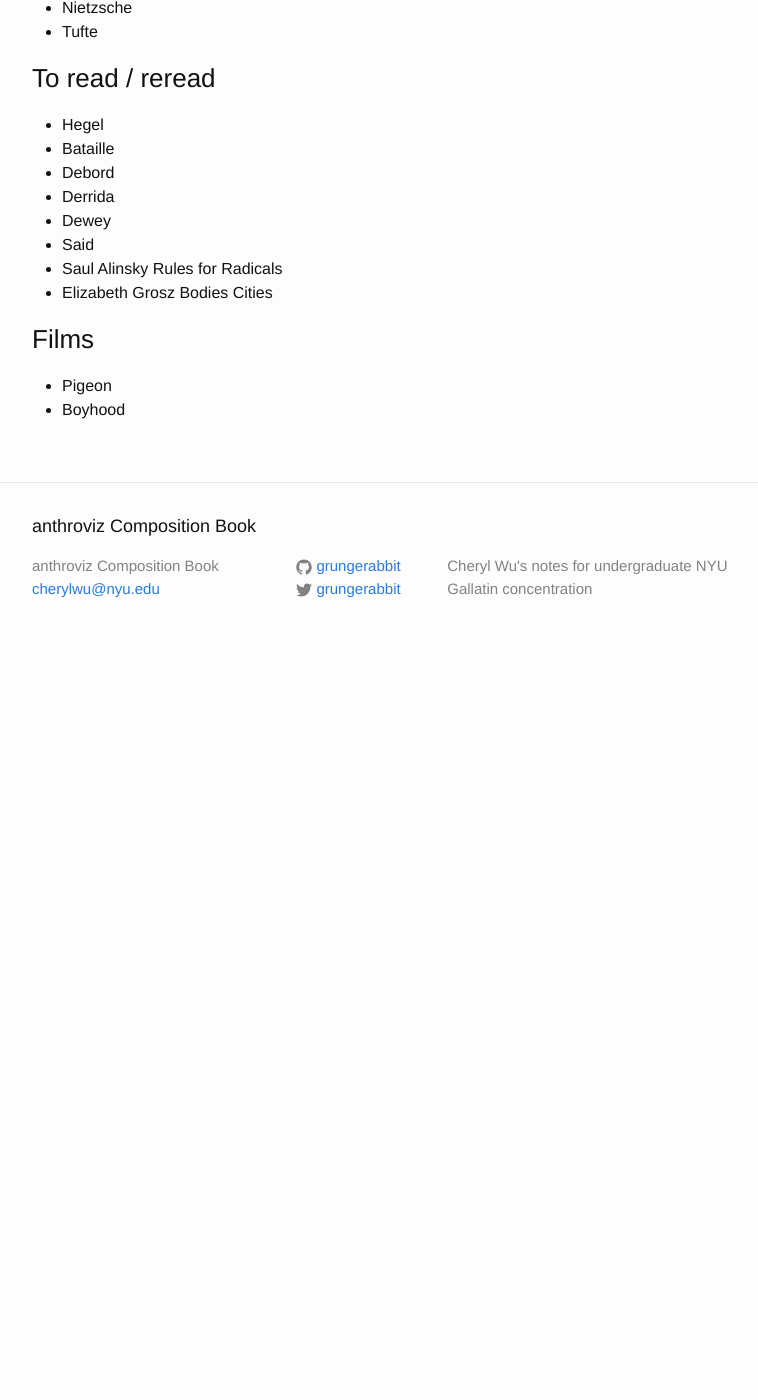
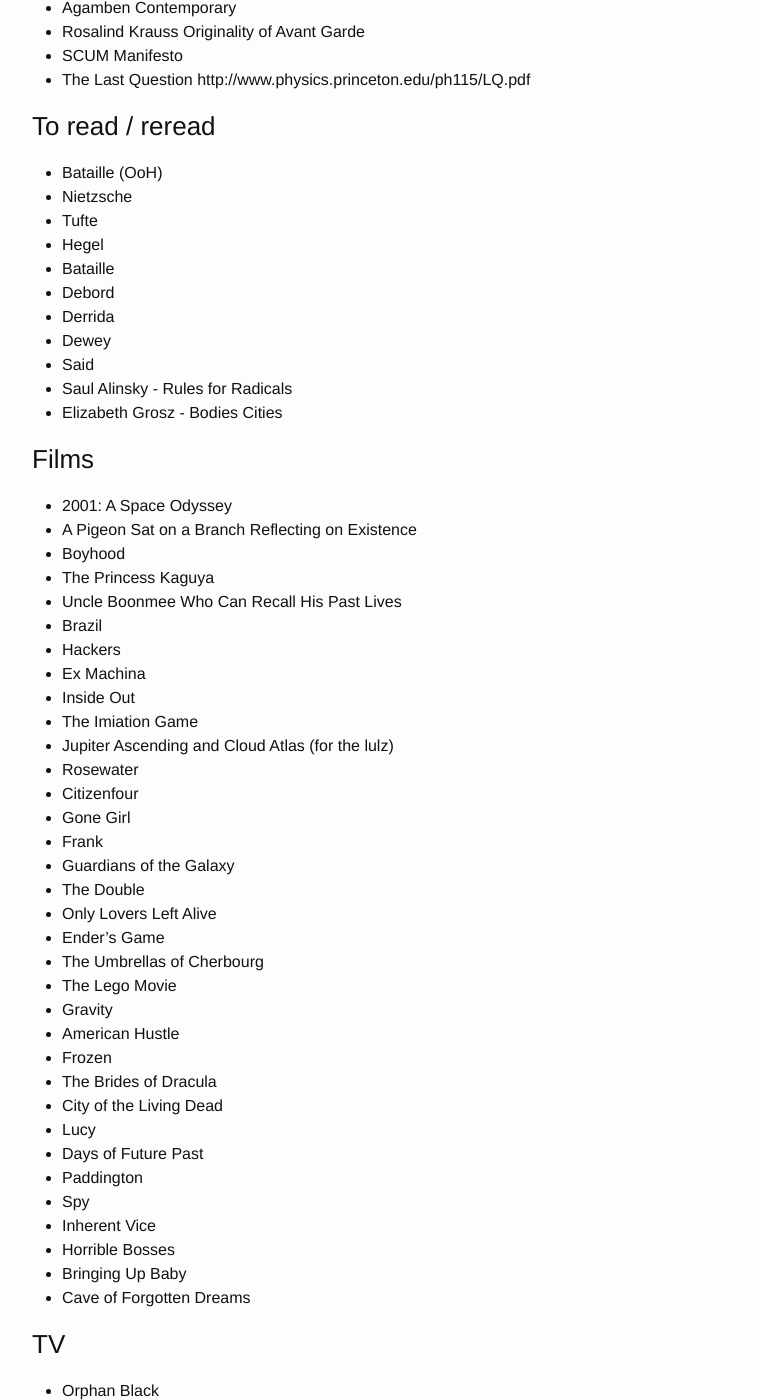
Before and after one commit to anthroviz/compbook, a Jekyll site: the page built from _posts/2015-10-08-books.md, in a window 1280 px wide and 1400 px high, scrolled down 2043 px. Shown: the whole window, without its empty margins (238-996 px from the left). Built offline with Jekyll 4.4.1, drawn with Linux system fonts in a browser that asks for light colours; before the commit the page ends 2703 px from its top, so only the background shows below that; some of the changed text lies outside the part shown.

Commit message:
add films and tv

```diff
--- a/_posts/2015-10-08-books.md
+++ b/_posts/2015-10-08-books.md
@@ -70,6 +70,14 @@
 - Super Sad True Love Story
 - Lolita - Vladimir Nabokov
 
+### Books - Classic Dystopian
+
+- Brave New World
+- 1984
+- The Handmaid's Tale
+- Cosmicomics
+- 2001: A Space Odyssey
+
 ### Articles
 
 - Image Object Post Internet - A. Vierkant
@@ -78,24 +86,79 @@
 - SCUM Manifesto
 - The Last Question http://www.physics.princeton.edu/ph115/LQ.pdf
 
-### Theorists
+### To read / reread
 
 - Bataille (OoH)
 - Nietzsche
 - Tufte
-
-### To read / reread
-
 - Hegel
 - Bataille
 - Debord
 - Derrida
 - Dewey
 - Said
-- Saul Alinsky Rules for Radicals
-- Elizabeth Grosz Bodies Cities
+- Saul Alinsky - Rules for Radicals
+- Elizabeth Grosz - Bodies Cities
 
 ### Films
 
-- Pigeon
+- 2001: A Space Odyssey
+- A Pigeon Sat on a Branch Reflecting on Existence
 - Boyhood
+- The Princess Kaguya
+- Uncle Boonmee Who Can Recall His Past Lives
+- Brazil
+- Hackers
+- Ex Machina
+- Inside Out
+- The Imiation Game
+- Jupiter Ascending and Cloud Atlas (for the lulz)
+- Rosewater
+- Citizenfour
+- Gone Girl
+- Frank
+- Guardians of the Galaxy
+- The Double
+- Only Lovers Left Alive
+- Ender's Game
+- The Umbrellas of Cherbourg
+- The Lego Movie
+- Gravity
+- American Hustle
+- Frozen
+- The Brides of Dracula
+- City of the Living Dead
+- Lucy
+- Days of Future Past
+- Paddington
+- Spy
+- Inherent Vice
+- Horrible Bosses
+- Bringing Up Baby
+- Cave of Forgotten Dreams
+
+### TV
+
+- Orphan Black
+- Farscape
+- Battlestar Galactica
+- Sherlock
+- Elementary
+- Unbreakable Kimmy Schmidt
+- Arrested Development
+- Bojack Horseman
+- Star Trek
+
+### Music / Interactives
+
+- YACHT
+- Foals
+- Stromae
+- Wilderness Downtown
+- George and Jonathan
+- Mr. Doob
+- Blood Orange
+- Friendly Fires
+- Rachmaninoff
+- Prokofiev
+- Smetana
```
